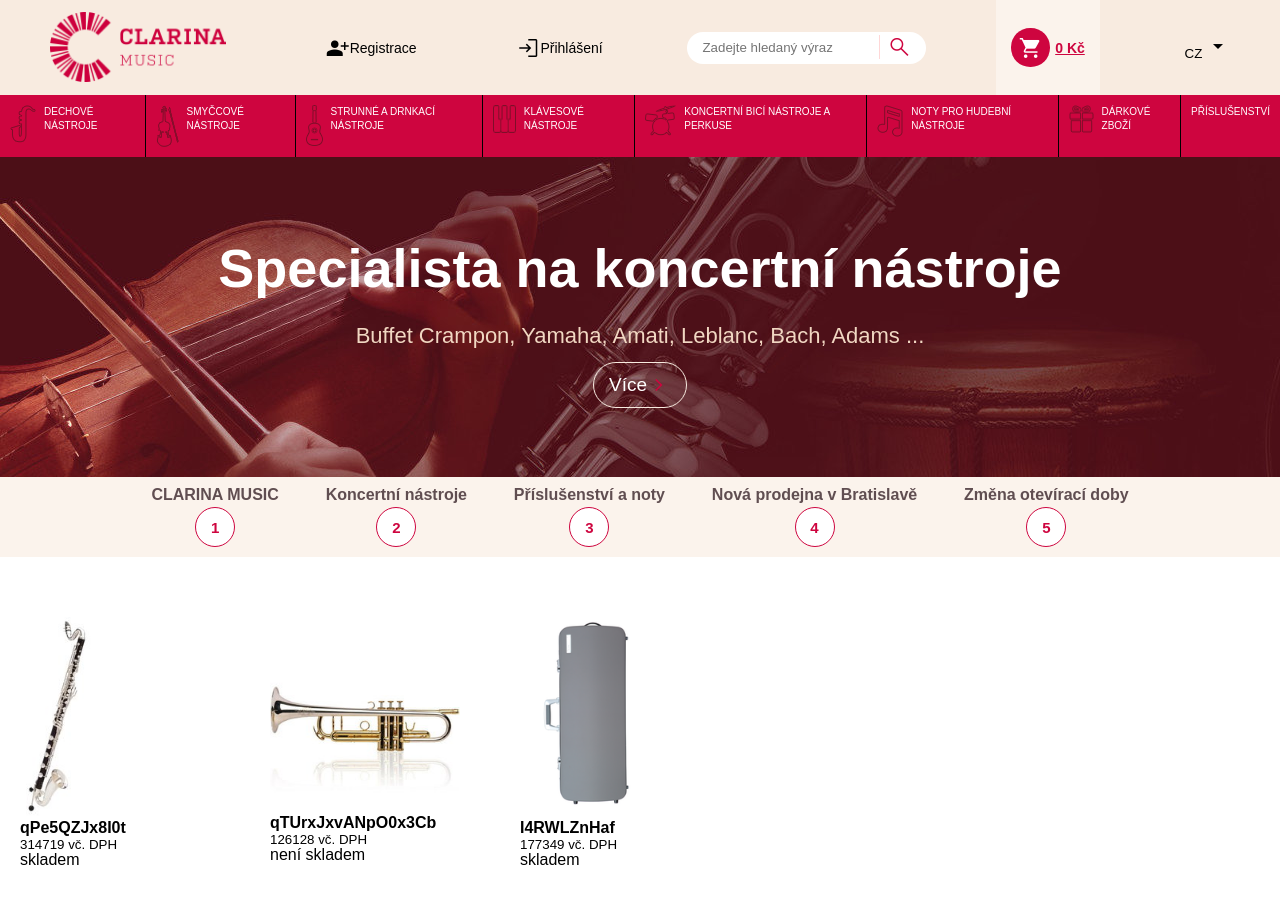
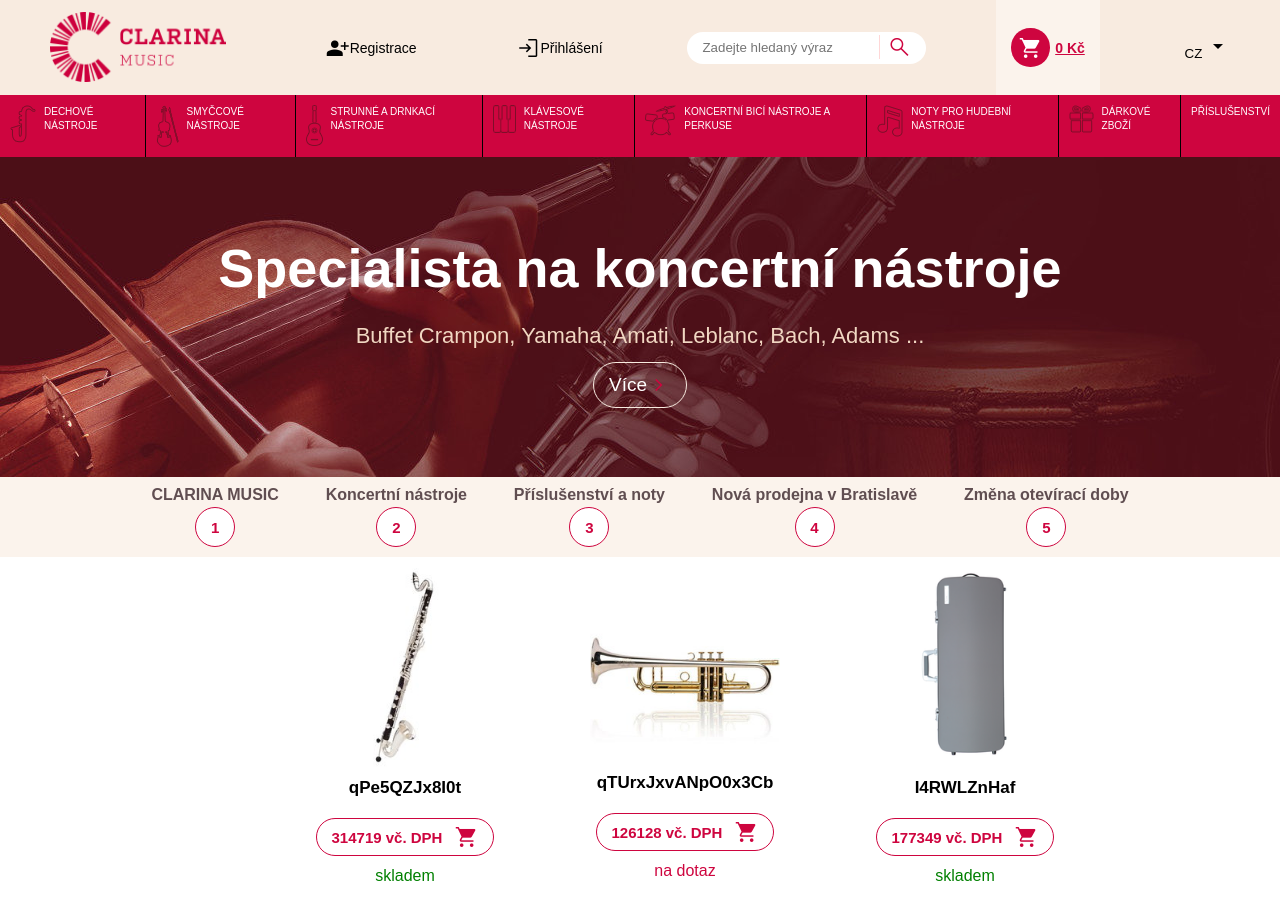
Before and after one commit to panSteven4/clarina, an Angular app: page / in a window 1280 px wide. Shown: the top 911 px of the page. Built offline with nearby package versions, Linux system fonts and the light colour scheme; a web font is replaced by a local one.

Commit message:
adding styles to product list and product

```diff
--- a/src/app/product-list/product-list.component.css
+++ b/src/app/product-list/product-list.component.css
@@ -1,4 +1,7 @@
 .container {
   display:grid;
-  grid-template-columns: 250px 250px 250px;
+  grid-template-columns: 280px 280px 280px;
+  width: 750px;
+  margin: auto;
+  place-items: center;
 }
--- a/src/app/product-list/product/product.component.css
+++ b/src/app/product-list/product/product.component.css
@@ -1,13 +1,76 @@
 .col {
-    display: flex;
-    flex-direction: column;
-    justify-content: center;
-  height: 370px;
+  display: flex;
+  flex-direction: column;
+  justify-content: center;
+  height: 340px;
   width: 250px;
-  padding: 10px 20px;
+  text-align: center;
+}
+
+.row {
+  display: block;
+  width: 100%;
+  line-height: 1.22;
 }
 
 .row img {
-    max-width: 190px;
-    max-height: 200px;
+  max-width: 190px;
+  max-height: 200px;
+  margin:auto;
 }
+
+.title {
+  padding-bottom: 20px;
+  padding-top: 5px;
+  font-weight: bold;
+  overflow: hidden;
+  font-size: 17px;
+  color: black;
+}
+
+.title:hover{
+  color: var(--main-red);
+}
+
+.anchor-cont {
+  text-decoration: none;
+}
+
+.anchor-cont:hover {
+  cursor: pointer;
+}
+
+.cart-btn {
+  font-weight: bold;
+  color: var(--main-red);
+  display: flex;
+  align-items: center;
+  font-size: 15px;
+  border: 1px solid var(--main-red);
+  border-radius: 40px;
+  padding: 6px 15px;
+  margin: auto;
+}
+
+.cart-btn:hover {
+  color: white;
+  background-color: var(--main-red);
+  cursor: pointer;
+}
+
+
+
+.space-right {
+  padding-right: 12px;
+}
+
+.available-true {
+  padding-top: 10px;
+  color: green;
+}
+
+.available-false {
+  padding-top: 10px;
+  color: var(--main-red);
+
+}
--- a/src/app/product-list/product/product.component.html
+++ b/src/app/product-list/product/product.component.html
@@ -1,17 +1,22 @@
+<a class="anchor-cont">
   <div *ngIf="product" class="col">
       <div class="row img">
           <img src="{{product.image_path}}" alt="clarinet-buffet crampon">
       </div>
-    <div class="row">
-        <h4>{{product.name}}</h4>
+      <div class="row title">
+          {{product.name}}
       </div>
       <div class="row">
-        <button>{{product.price}} vč. DPH</button>
+        <button class="cart-btn">
+          <span class="space-right">{{product.price}} vč. DPH</span>
+          <span class="material-symbols-outlined">shopping_cart</span>
+        </button>
       </div>
-    <div *ngIf="product.available" class="row">
+      <div *ngIf="product.available" class="row available-true">
           skladem
       </div>
-    <div *ngIf="!product.available" class="row">
-        není skladem
+      <div *ngIf="!product.available" class="row available-false">
+          na dotaz
       </div>
   </div>
+</a>
```
Lines whose indentation alone changed are shown as unchanged.
